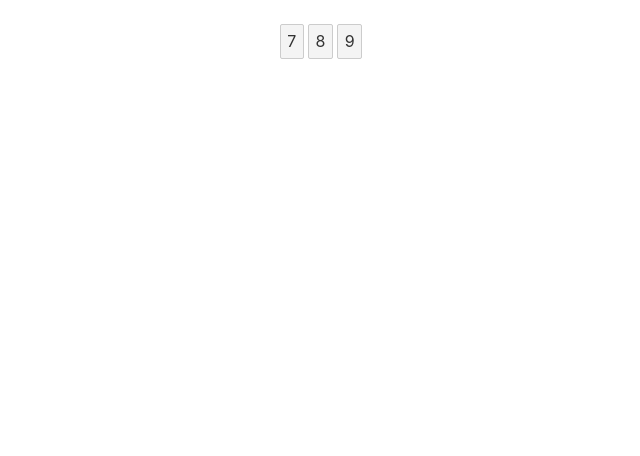
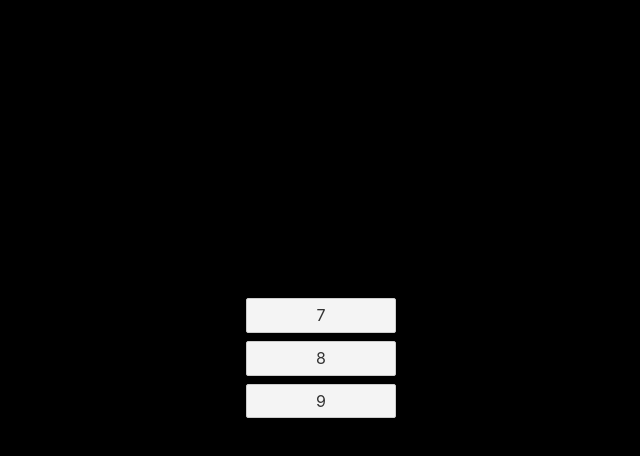
Before and after one commit to mufasa-dev/Svelte-Calculator, a Svelte app: page / in a window 1280 px wide. Shown: the top 456 px of the page, without its empty margins (319-959 px from the left). Built offline with nearby package versions, Linux system fonts and the light colour scheme.

Commit message:
Add calculator component

```diff
--- a/src/App.svelte
+++ b/src/App.svelte
@@ -1,33 +1,22 @@
 <script lang="ts">
-  import Button from "./components/Button.svelte";
-
-
+  import Calculator from "./components/Calculator.svelte";
 </script>
 
 <main>
-	<Button text="7" />
-	<Button text="8" />
-	<Button text="9" />
+	<Calculator />
 </main>
 
 <style>
-main {
-		text-align: center;
-		padding: 1em;
-		max-width: 240px;
-		margin: 0 auto;
+	:global(body) {
+		background-color: black;
 	}
-
-	h1 {
-		color: #ff3e00;
-		text-transform: uppercase;
-		font-size: 4em;
-		font-weight: 100;
+	:root {
+		--back: #555;
 	}
-
-	@media (min-width: 640px) {
-		main {
-			max-width: none;
-		}
+	main {
+		display: flex;
+		justify-content: center;
+		align-items: center;
+		height: 100vh;
 	}
 </style>
--- /dev/null
+++ b/src/components/Calculator.svelte
@@ -0,0 +1,19 @@
+<script lang="ts">
+  import Button from "./Button.svelte";
+</script>
+
+<div class="calculator">
+    <Button text="7" />
+    <Button text="8" />
+    <Button text="9" />
+</div>
+
+<style>
+    .calculator {
+        background-color: --back;
+        height: 220px;
+        width: 150px;
+        display: flex;
+        flex-direction: column;
+    }
+</style>
```
